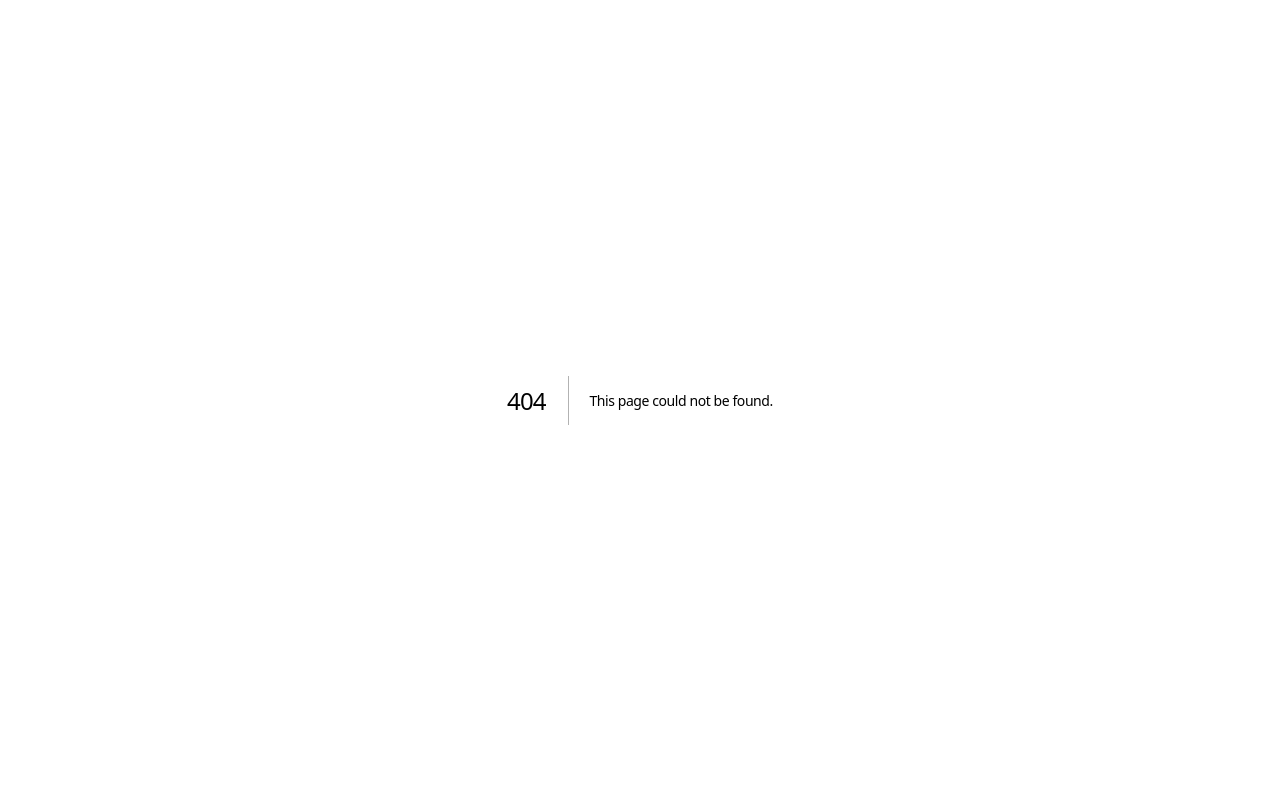
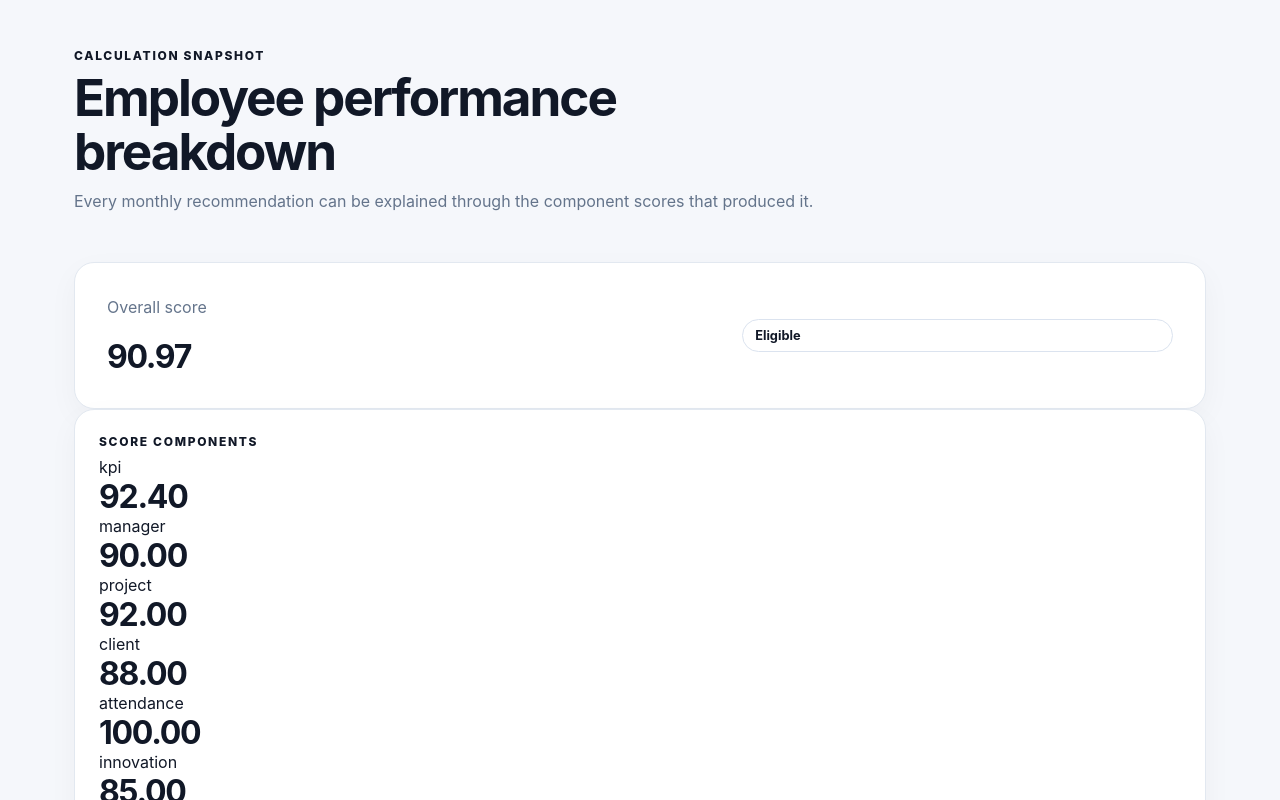
Before and after one commit to Pranjal1-1/EERS, a Next.js app in the folder apps/web/: page /performance/snapshot in a window 1280 px wide. Before the commit this address had no page. Shown: the top 800 px of the page. Built offline with nearby package versions, Linux system fonts and the light colour scheme.

Commit message:
feat: add explainable performance snapshot view

```diff
--- /dev/null
+++ b/apps/web/src/app/performance/snapshot/page.tsx
@@ -0,0 +1,13 @@
+import { buildPerformanceSnapshot } from '@/lib/performance-engine';
+
+const snapshot = buildPerformanceSnapshot({
+  employeeId: 'E001', cycle: '2026-08',
+  kpis: [{ id: 'revenue', name: 'Revenue', target: 100, weight: 60 }, { id: 'conversion', name: 'Conversion', target: 100, weight: 40 }],
+  kpiActuals: { revenue: 94, conversion: 90 },
+  attendance: [{ status: 'PRESENT' }, { status: 'PRESENT' }, { status: 'WORK_FROM_HOME' }],
+  managerScore: 90, projectScore: 92, clientScore: 88, innovationScore: 85, recognitionScore: 80,
+});
+
+export default function PerformanceSnapshotPage() {
+  return <main className="shell"><header className="topbar"><div><p className="eyebrow">Calculation snapshot</p><h1>Employee performance breakdown</h1><p className="muted">Every monthly recommendation can be explained through the component scores that produced it.</p></div></header><section className="card hero"><div><p className="muted">Overall score</p><strong>{snapshot.overallScore.toFixed(2)}</strong></div><span className="status">{snapshot.eligible ? 'Eligible' : 'Not eligible'}</span></section><section className="card"><p className="eyebrow">Score components</p><div className="table">{Object.entries(snapshot.components).map(([name, score]) => <div className="table-row" key={name}><span>{name}</span><strong>{score.toFixed(2)}</strong></div>)}</div><p className="muted">Cycle: {snapshot.cycle} · Generated: {new Date(snapshot.generatedAt).toLocaleString()}</p></section></main>;
+}
```
